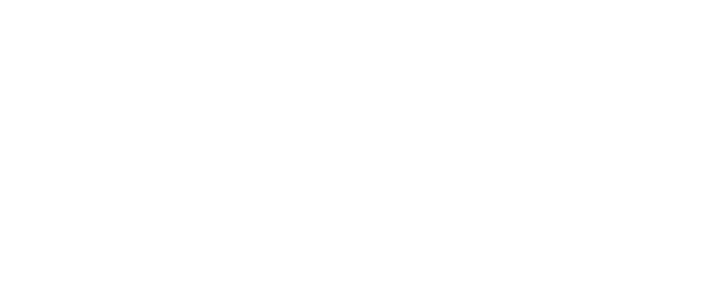
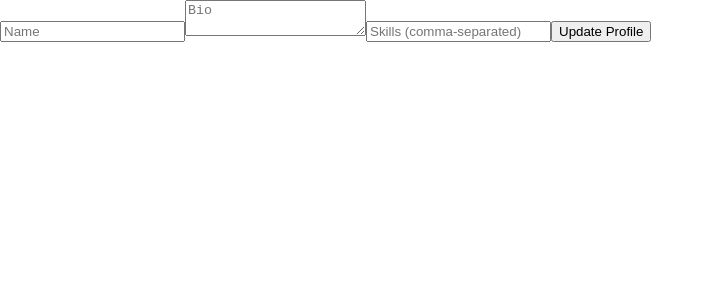
Before and after one commit to bilal-azam/SkillShareHub, a React (Create React App) app in the folder client/: page /profile in a window 1280 px wide. Shown: the top 300 px of the page, without its empty margins (0-714 px from the left). Built offline with nearby package versions, Linux system fonts and the light colour scheme; no server answers; sample sign-in values are in the browser's storage.

Commit message:
Set up user profile frontend and integration

```diff
--- a/client/src/App.js
+++ b/client/src/App.js
@@ -4,6 +4,7 @@
 import Login from './components/Login';
 import Dashboard from './components/Dashboard';
 import PrivateRoute from './components/PrivateRoute';
+import Profile from './components/Profile';
 
 function App() {
   return (
@@ -12,6 +13,7 @@
         <Route path="/register" component={Register} />
         <Route path="/login" component={Login} />
         <PrivateRoute path="/dashboard" component={Dashboard} />
+        <PrivateRoute path="/profile" component={Profile} />
       </Switch>
     </Router>
   );
--- /dev/null
+++ b/client/src/components/Profile.js
@@ -0,0 +1,48 @@
+import React, { useState, useEffect } from 'react';
+import axios from 'axios';
+
+const Profile = () => {
+  const [formData, setFormData] = useState({ name: '', bio: '', skills: '' });
+
+  useEffect(() => {
+    const fetchProfile = async () => {
+      const res = await axios.get('/api/users/profile', {
+        headers: { 'x-auth-token': localStorage.getItem('token') }
+      });
+      setFormData({
+        name: res.data.name,
+        bio: res.data.bio,
+        skills: res.data.skills.join(', ')
+      });
+    };
+    fetchProfile();
+  }, []);
+
+  const { name, bio, skills } = formData;
+
+  const onChange = e => setFormData({ ...formData, [e.target.name]: e.target.value });
+
+  const onSubmit = async e => {
+    e.preventDefault();
+    const skillsArray = skills.split(',').map(skill => skill.trim());
+    try {
+      await axios.put('/api/users/profile', { name, bio, skills: skillsArray }, {
+        headers: { 'x-auth-token': localStorage.getItem('token') }
+      });
+      console.log('Profile updated');
+    } catch (err) {
+      console.error(err.response.data);
+    }
+  };
+
+  return (
+    <form onSubmit={onSubmit}>
+      <input type="text" name="name" value={name} onChange={onChange} placeholder="Name" required />
+      <textarea name="bio" value={bio} onChange={onChange} placeholder="Bio" />
+      <input type="text" name="skills" value={skills} onChange={onChange} placeholder="Skills (comma-separated)" />
+      <button type="submit">Update Profile</button>
+    </form>
+  );
+};
+
+export default Profile;
```
